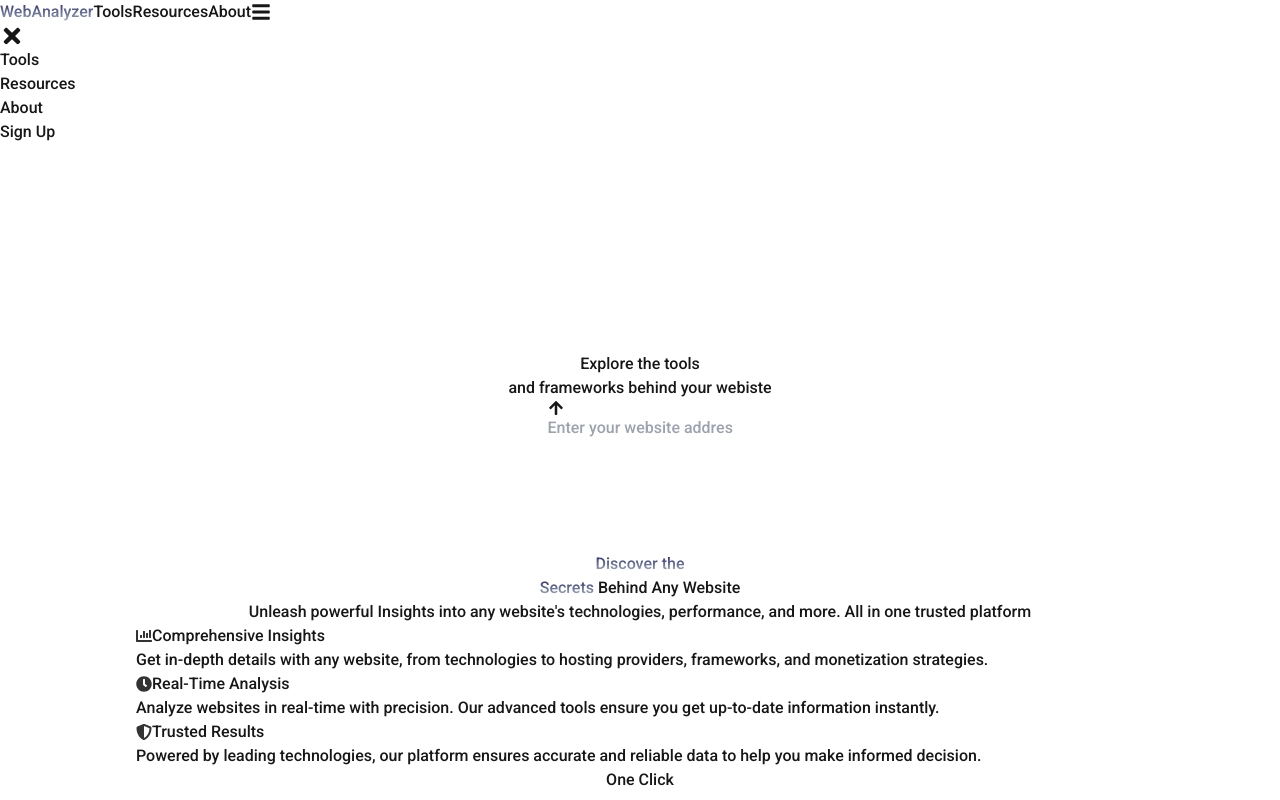
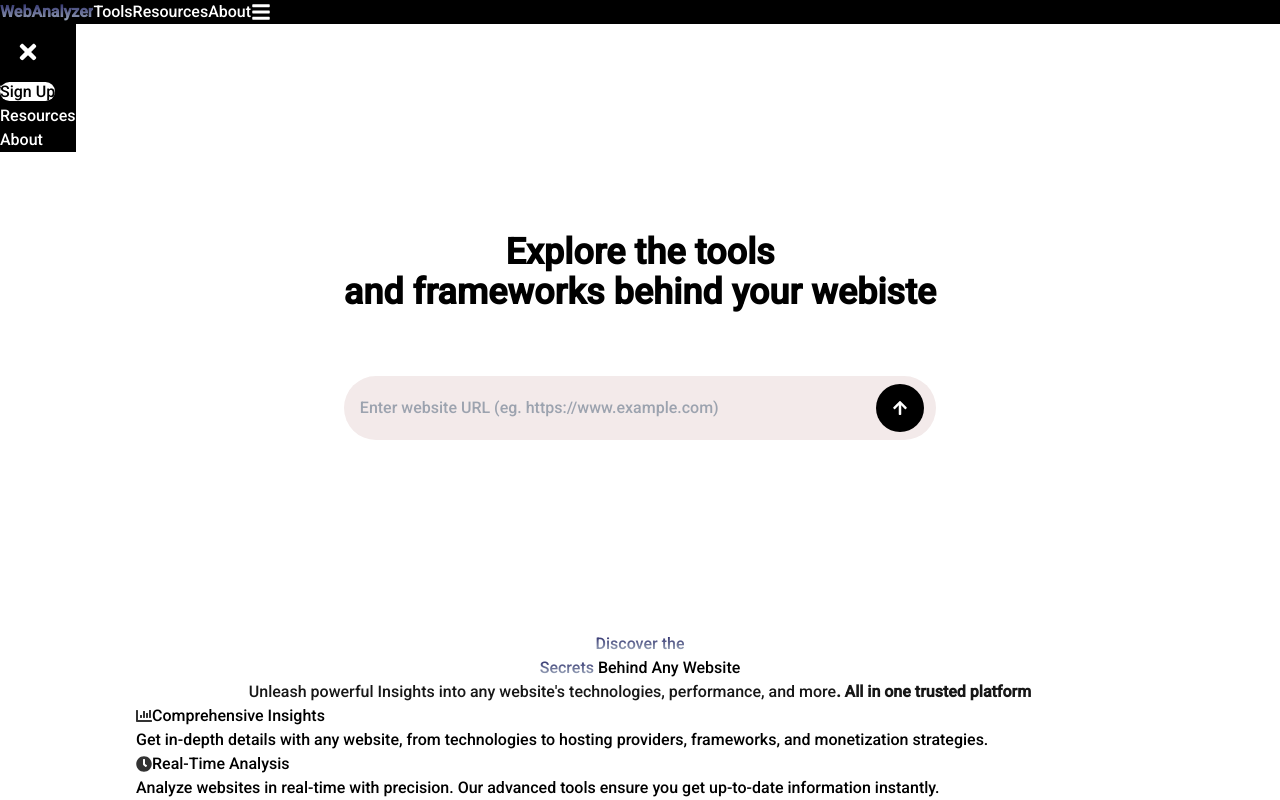
Before and after one commit to gitkarasune/Web-Analyzer, a Next.js app: page / in a window 1280 px wide. Shown: the top 800 px of the page. Built offline with nearby package versions, Linux system fonts and the light colour scheme.

Commit message:
Added the Search functionalities, Website Searches

```diff
--- /dev/null
+++ b/app/api/analyse/route.ts
@@ -0,0 +1,60 @@
+import { NextRequest, NextResponse } from 'next/server';
+import axios from 'axios';
+import * as cheerio from 'cheerio'; // fixed import
+import dns from 'dns/promises';
+
+export async function GET(req: NextRequest) {
+    const { searchParams } = new URL(req.url);
+    const url = searchParams.get('url');
+
+    console.log("received URL:", url);
+
+    if (!url) {
+        return NextResponse.json({ error: 'Please enter a Valid website address' }, { status: 400 });
+    }
+
+    try {
+        //Ensure the URL includes protocol (http/https);
+        const formattedUrl = url.startsWith('http') ? url : `https://${url}`;
+
+        console.log("formatted URL:", formattedUrl);
+        // Fetch website HTML
+        const response = await axios.get(formattedUrl, {
+            headers: { 'User-Agent': 'Mozilla/5.0' },
+        });
+
+
+        // Parse HTML with Cheerio
+        const html = response.data;
+        const $ = cheerio.load(html);
+        const title = $('title').text();
+        const metaDescription = $('meta[name="description"]').attr('content');
+
+        // Detect technologies (basic example)
+        const frameworks: string[] = [];
+        if ($('script[src*="react"]').length) frameworks.push('React');
+        if ($('script[src*="vue"]').length) frameworks.push('Vue.js');
+        if ($('script[src*="angular"]').length) frameworks.push('Angular');
+
+        // Get server information using DNS
+        const hostname = new URL(formattedUrl).hostname;
+        const dnsInfo = await dns.lookup(hostname);
+
+        console.log("DNS info URL:", dnsInfo)
+
+        // Respond with extracted data
+        return NextResponse.json({
+            title: title || 'No title available',
+            description: metaDescription || 'No description available',
+            frameworks,
+            server: {
+                address: dnsInfo.address,
+                family: dnsInfo.family === 4 ? 'IPV4' : 'IPV6',
+            },
+        });
+    } catch (error: any) {
+        return NextResponse.json({
+            error: error.message || 'Failed to analyze website. Please ensure the URL is correct'
+        }, { status: 500 });
+    }
+}
--- a/app/page.tsx
+++ b/app/page.tsx
@@ -1,16 +1,66 @@
 "use client"
 
-import Hero from "@/Components/Hero";
+import { useState } from "react";
+import axios from "axios";
+// import Hero from "@/Components/Hero";
 import SectionList from "@/Components/Section-list";
+import { FaArrowUp } from "react-icons/fa";
 
 export default function Home() {
+
+  const [url, setUrl] = useState('');
+  const [data, setData] = useState<any>(null);
+  const [error, setError] = useState<string | null>(null);
+
+  const analyzeWebsite = async (e: React.FormEvent) => {
+    e.preventDefault();
+
+    try {
+      setError(null);
+      setData(null); // clear previous data
+      const response = await axios.get(`/api/analyse?url=${encodeURIComponent(url)}`);
+      setData(response.data);
+    } catch (err: any) {
+      setError(err.response?.data?.error || 'An error occurred');
+    }
+  };
 
   return (
     <div className="min-h-screen pt-20 sm:p-20">
       <div className="flex pt-32 mb-28 justify-center items-center text-center flex-col">
-        <Hero />
+        <div className='maxContainer'>
+          <h1 className='text-4xl font-bold text-black mb-16'>Explore the tools <br /> and frameworks behind your webiste</h1>
+
+          <div className="flex justify-center items-center relative ">
+            <form className='relative w-full' onSubmit={analyzeWebsite}>
+              <button className="bg-black text-white flex justify-center items-center cursor-pointer absolute right-3 top-2 rounded-full p-4" type="submit">
+                <FaArrowUp className='' />
+              </button>
+              <input
+                type="text"
+                value={url}
+                onChange={(e) => setUrl(e.target.value)}
+                className='outline-[#30588a] w-full bg-[#f3eaea] withinForm border-[#30588a] py-5 px-4 rounded-full mb-20'
+                placeholder='Enter website URL (eg. https://www.example.com)'
+              />
+            </form>
+          </div>
+
+          {error && <p className="text-red-500 mt-4">{error}</p>}
+
+          {data && (
+            <div className="mt-6 p-4 bg-white rounded-lg shadow-lg w-full max-w-md">
+              <h2 className="text-lg font-bold mb-2">Analysis Results</h2>
+              <p><strong>Title:</strong> {data.title}</p>
+              <p><strong>Description:</strong> {data.description}</p>
+              <p><strong>Frameworks:</strong> {data.frameworks.join(', ') || 'None detected'}</p>
+              <p><strong>Server:</strong> {data.server?.address} ({data.server?.family})</p>
+            </div>
+          )}
+        </div>
       </div>
 
+      {/* Section list */}
       <SectionList />
     </div>
   );
--- a/package.json
+++ b/package.json
@@ -9,6 +9,8 @@
     "lint": "next lint"
   },
   "dependencies": {
+    "axios": "^1.7.9",
+    "cheerio": "^1.0.0",
     "next": "15.1.3",
     "react": "^19.0.0",
     "react-dom": "^19.0.0",
@@ -16,6 +18,7 @@
   },
   "devDependencies": {
     "@eslint/eslintrc": "^3",
+    "@types/cheerio": "^0.22.35",
     "@types/node": "^20",
     "@types/react": "^19",
     "@types/react-dom": "^19",
--- a/tsconfig.json
+++ b/tsconfig.json
@@ -3,6 +3,7 @@
     "target": "ES2017",
     "lib": ["dom", "dom.iterable", "esnext"],
     "allowJs": true,
+    "types": ["node"],
     "skipLibCheck": true,
     "strict": true,
     "noEmit": true,
```
Also changed, not shown: 1 other file (tests, documents, lock files or other folders).
